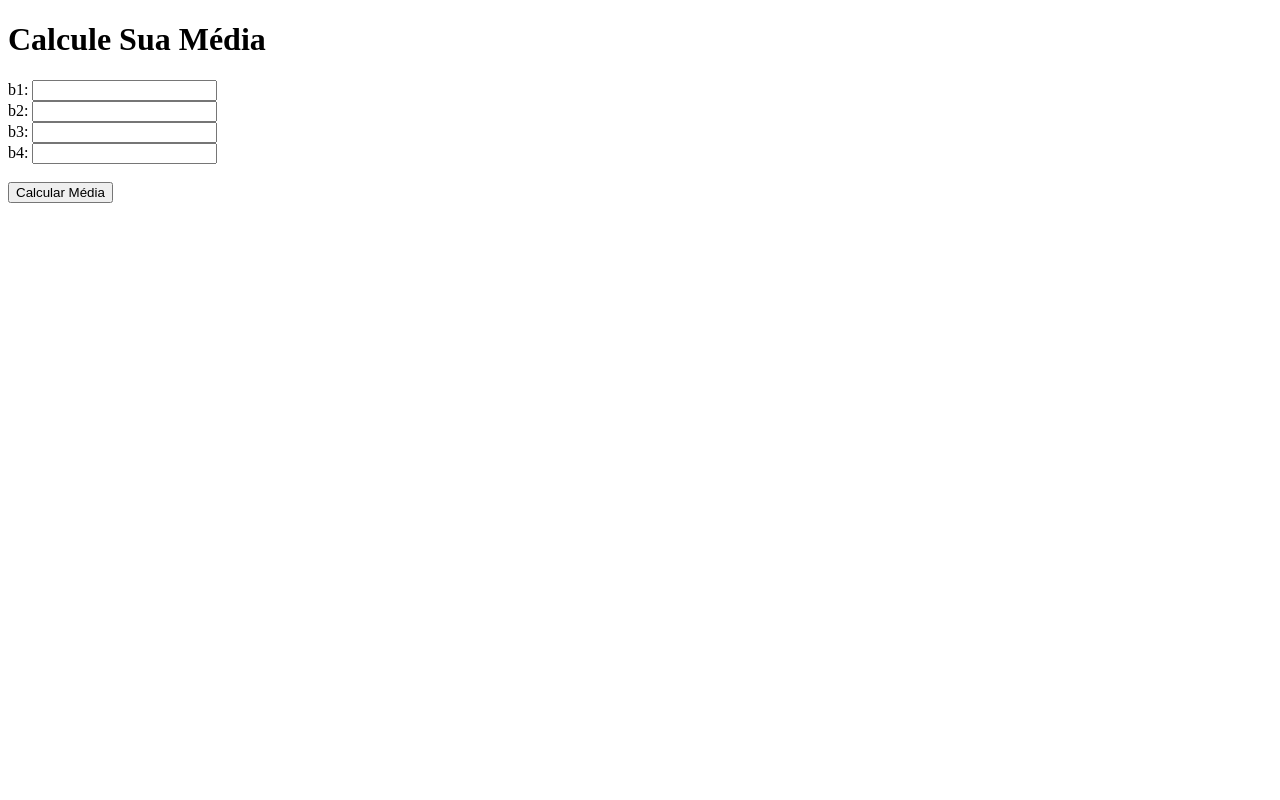
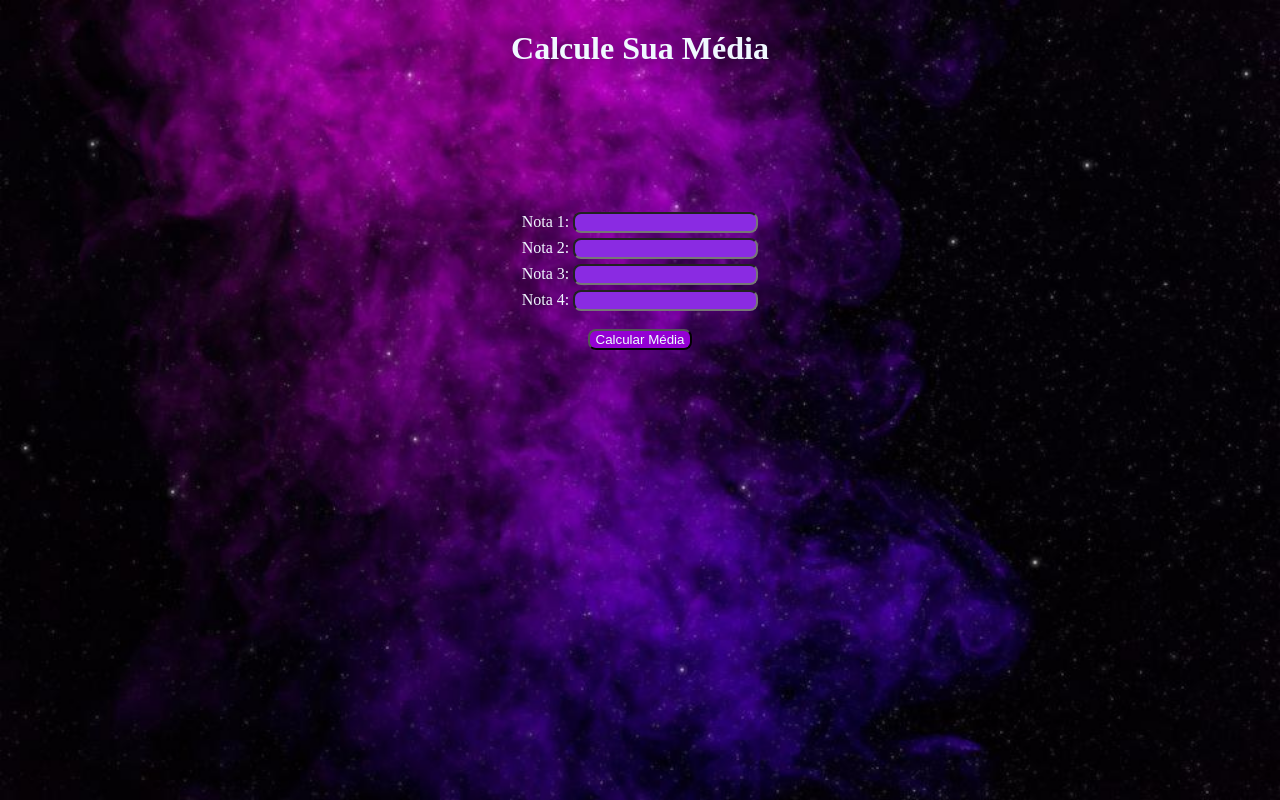
Before and after one commit to KAikiGma/Calcular-Media, a plain HTML site: page index.html in a window 1280 px wide. Drawn offline with Linux system fonts and the light colour scheme.

Commit message:
calcular

```diff
--- a/index.html
+++ b/index.html
@@ -10,10 +10,12 @@
 <body>
     <h1>Calcule Sua Média</h1>
 
-    b1: <input type="number" id="b1"><br>
-    b2: <input type="number" id="b2"><br>
-    b3: <input type="number" id="b3"><br>
-    b4: <input type="number" id="b4"><br>
+    <div class="notas">
+    Nota 1: <input type="number" id="n1"><br>
+    Nota 2: <input type="number" id="n2"><br>
+    Nota 3: <input type="number" id="n3"><br>
+    Nota 4: <input type="number" id="n4"><br>
+    </div>
 <br>
 <button id="botao" onclick="calcular()">Calcular Média</button><br>
 <span id="resultado"></span>
--- a/script.js
+++ b/script.js
@@ -1,8 +1,8 @@
 function calcular(){
-    var b1 = Number(document.getElementById("b1").value)
-    var b2 = Number(document.getElementById("b2").value)
-    var b3 = Number(document.getElementById("b3").value)
-    var b4 = Number(document.getElementById("b4").value)
-    var media = (b1 + b2 + b3 + b4) / 4
+    var n1 = Number(document.getElementById("n1").value)
+    var n2 = Number(document.getElementById("n2").value)
+    var n3 = Number(document.getElementById("n3").value)
+    var n4 = Number(document.getElementById("n4").value)
+    var media = (n1 + n2 + n3 + n4) / 4
     document.getElementById('resultado').innerHTML = `<p>Sua média é ${media}</p>`
   }
--- a/style.css
+++ b/style.css
@@ -0,0 +1,31 @@
+@import url('https://fonts.googleapis.com/css2?family=Poppins:ital,wght@0,100;0,200;0,300;0,400;0,500;0,600;0,700;0,800;0,900;1,100;1,200;1,300;1,400;1,500;1,600;1,700;1,800;1,900&display=swap');
+
+body{
+    background: url(./imagens/fundopretoeroxo.jfif);
+    background-repeat: no-repeat;
+    background-size: cover;
+    color: aliceblue;
+    text-align: center;
+    align-items: center;
+}
+
+h1{
+    margin-top: 30px;
+}
+
+.notas{
+    margin-top: 140px;
+}
+
+input{
+    border-radius: 8px;
+    background-color: blueviolet;
+    color: aliceblue;
+    margin-top: 5px;
+}
+
+#botao{
+    border-radius: 8px;
+    background-color: darkviolet;
+    color: azure;
+}
```
Also changed, not shown: imagens/fundopretoeroxo.jfif (added).
